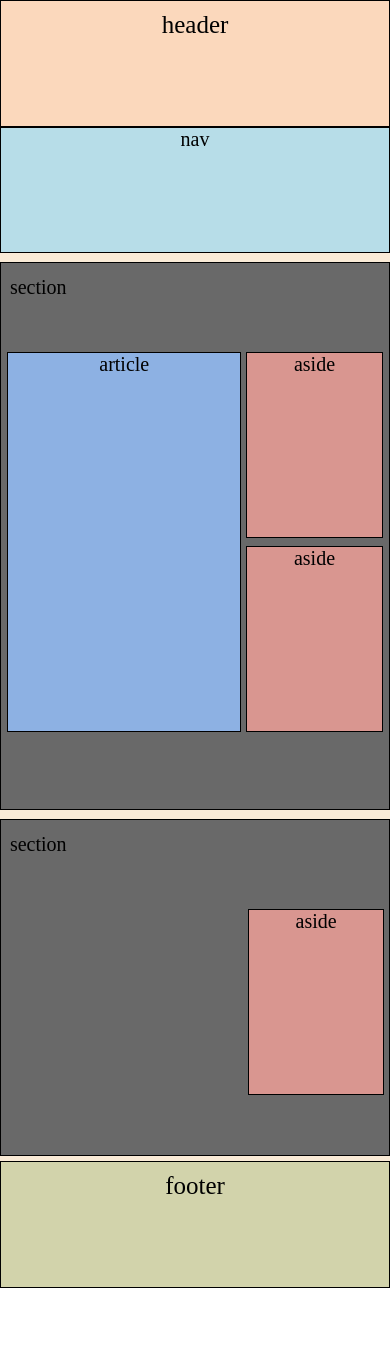
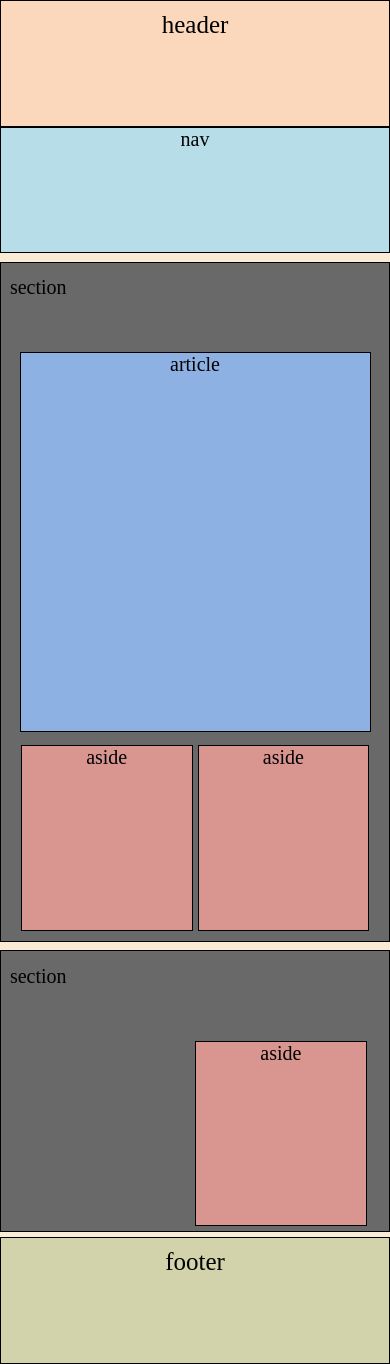
Before and after one commit to Sylvie-B/structure, a plain HTML site: page index.html in a window 390 px wide. Before the commit the page ends 1288 px from the top, so only its background shows below. Drawn offline with Linux system fonts and the light colour scheme.

Commit message:
avec responsive 400

```diff
--- a/style.css
+++ b/style.css
@@ -110,14 +110,19 @@ footer{
     }
 
     article{
-        width: 60vw;
+        width: 90vw;
     }
 
     aside{
-        width: 35vw;
+        width: 44vw;
+        display: inline-block;
     }
 
     #bottom-aside{
-        margin-left: 62vw;
+        margin-left: 44vw;
+    }
+
+    .top-section, .bottom-section{
+        height: auto;
     }
 }
```
